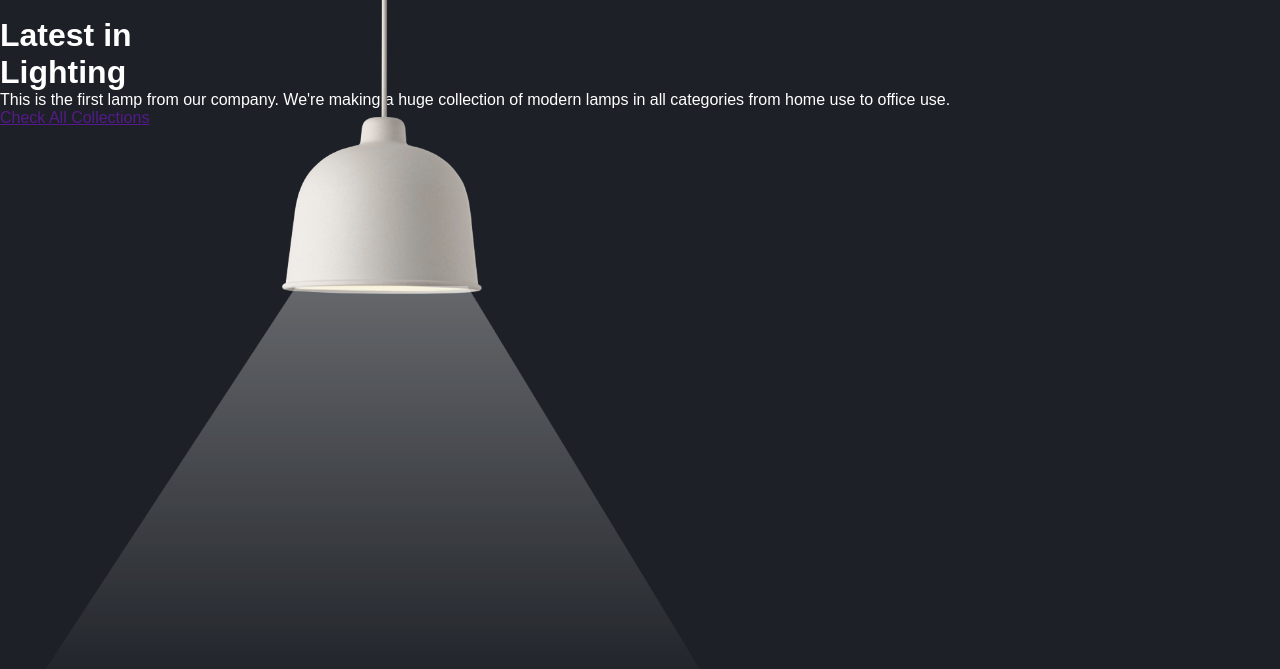
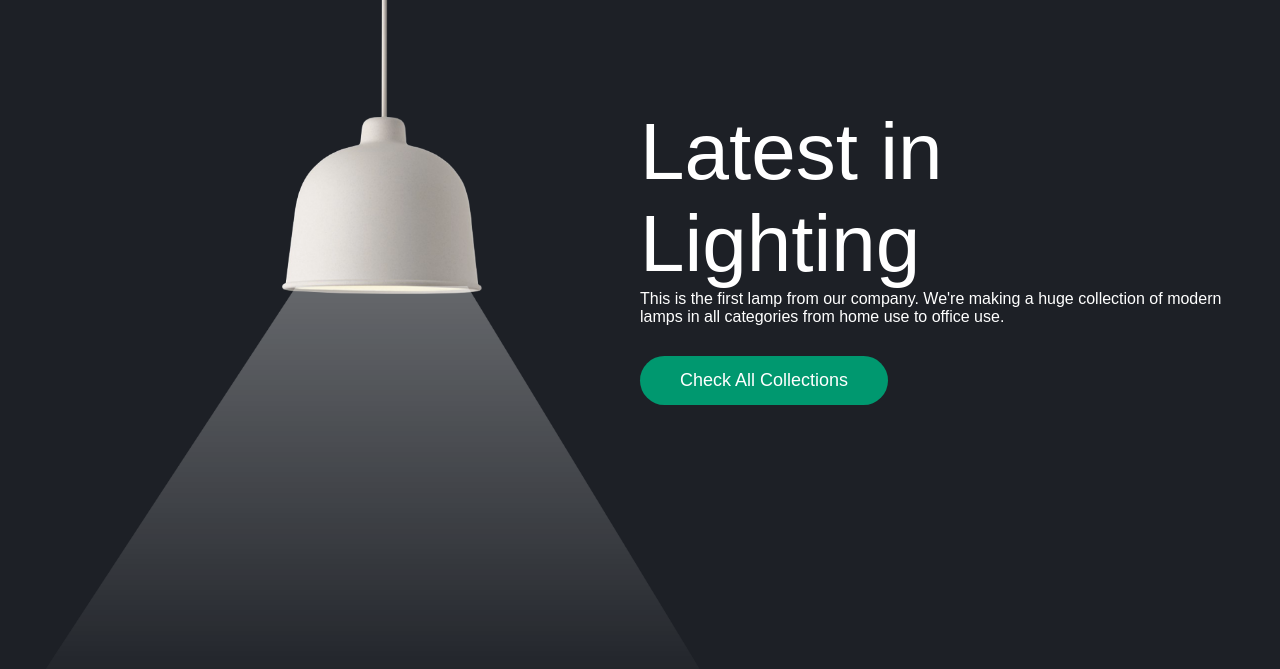
Before and after one commit to chrism-la/modern-lighting, a plain HTML site: page index.html in a window 1280 px wide. Shown: the part 69-738 px from the top of the page. Drawn offline with Linux system fonts and the light colour scheme.

Commit message:
CSS text container h1 and link styling

```diff
--- a/style.css
+++ b/style.css
@@ -72,3 +72,22 @@ button span{
     width: 700px;
     margin-left: -10px;
 }
+.text-container{
+    max-width: 600px;
+    margin-top: 7%;
+    margin-left: 50%;
+}
+.text-container h1{
+    font-size: 80px;
+    font-weight: 400;
+}
+.text-container a{
+    text-decoration: none;
+    background: #00986f;
+    padding: 14px 40px;
+    display: inline-block;
+    color: #fff;
+    font-size: 18px;
+    margin-top: 30px;
+    border-radius: 30px;
+}
```
